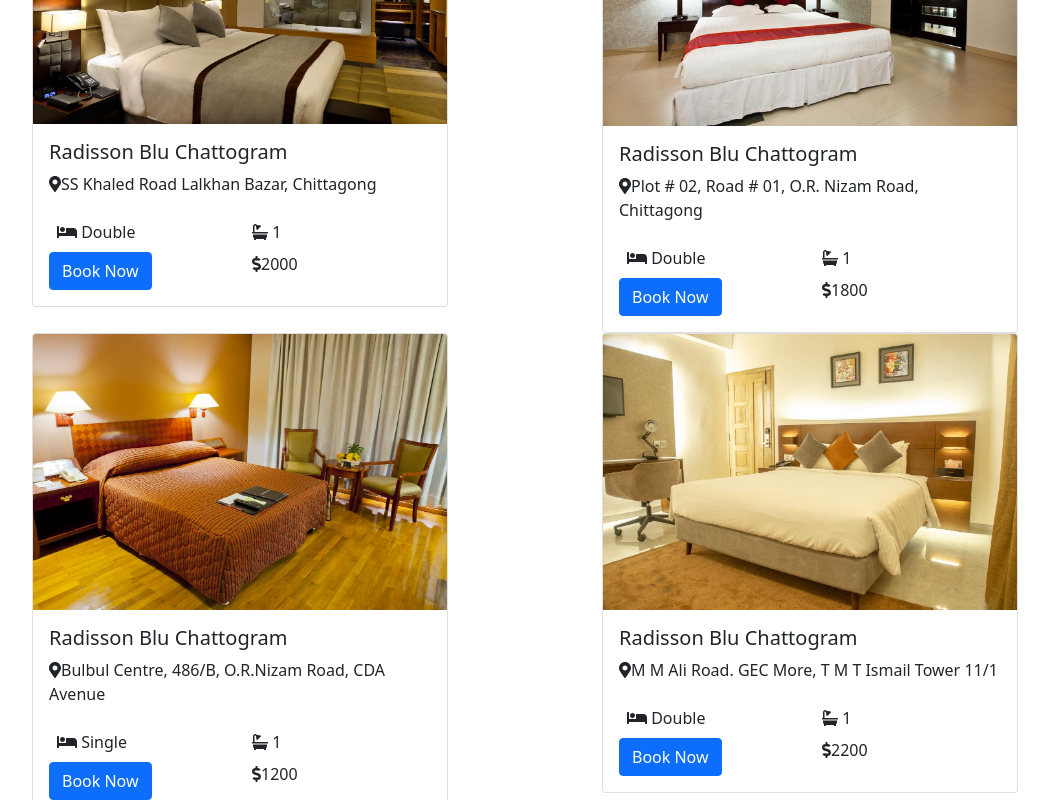
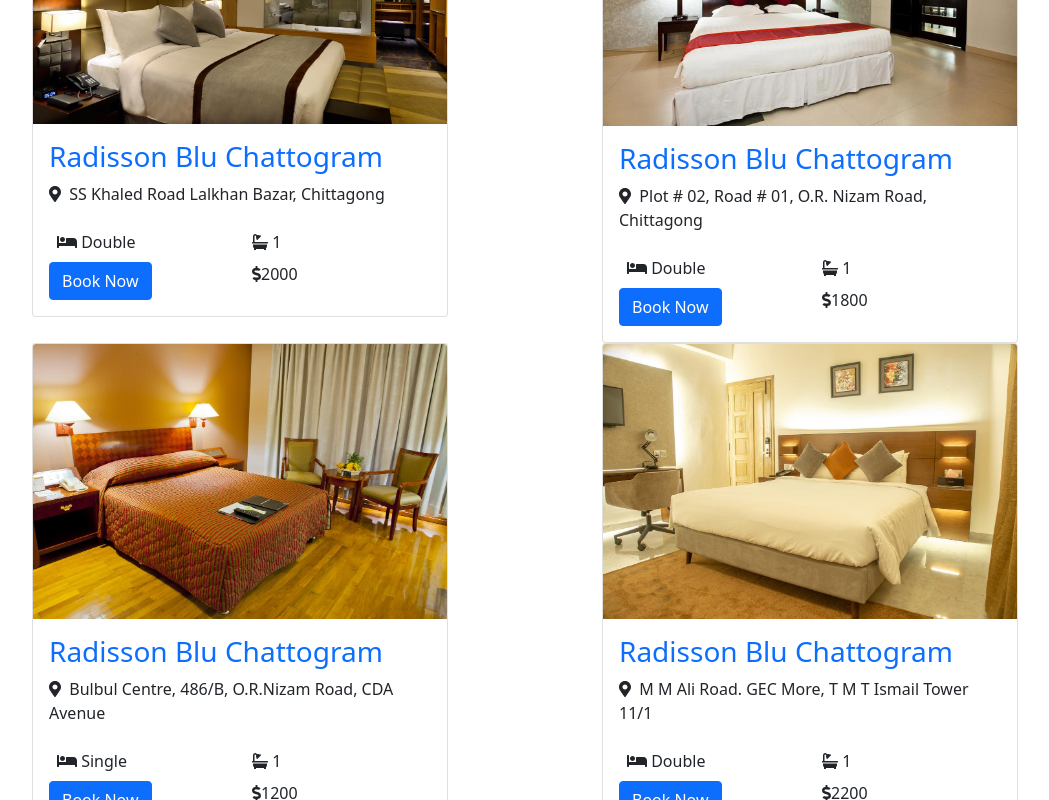
Before and after one commit to Rahat47/rent-masters, a React (Create React App) app: page / in a window 1280 px wide. Shown: the part 780-1580 px from the top of the page, without its empty margins (50-1099 px from the left). Built offline with nearby package versions, Linux system fonts and the light colour scheme.

Commit message:
updated hotel card component

```diff
--- a/package.json
+++ b/package.json
@@ -16,8 +16,9 @@
     "react-dom": "^17.0.2",
     "react-redux": "^7.2.4",
     "react-router-dom": "^5.2.0",
-    "react-scripts": "4.0.3",
+    "react-scripts": "^4.0.3",
     "redux": "^4.1.0",
+    "uuid": "^8.3.2",
     "web-vitals": "^1.1.2"
   },
   "scripts": {
--- a/src/assets/data/data.js
+++ b/src/assets/data/data.js
@@ -4,10 +4,12 @@ import hotelImg3 from '../images/The-Peninsula.jpg';
 import hotelImg4 from '../images/Jatra-Rooms.jpg';
 import hotelImg5 from '../images/The-Avenue-Hotel.jpg';
 import hotelImg6 from '../images/Royal-Living-Hotel.jpg';
+import { v4 as uuidv4 } from 'uuid'
 
 //Export the hotels info array from here
 export const hotelsInfo = [
     {
+        id: uuidv4(),
         title: 'Radisson Blu Chattogram',
         img: hotelImg1,
         address: 'SS Khaled Road Lalkhan Bazar, Chittagong',
@@ -18,6 +20,7 @@ export const hotelsInfo = [
         price: 2000
     },
     {
+        id: uuidv4(),
         title: 'Radisson Blu Chattogram',
         img: hotelImg2,
         address: 'Plot # 02, Road # 01, O.R. Nizam Road, Chittagong',
@@ -28,6 +31,7 @@ export const hotelsInfo = [
         price: 1800
     },
     {
+        id: uuidv4(),
         title: 'Radisson Blu Chattogram',
         img: hotelImg3,
         address: 'Bulbul Centre, 486/B, O.R.Nizam Road, CDA Avenue',
@@ -38,6 +42,7 @@ export const hotelsInfo = [
         price: 1200
     },
     {
+        id: uuidv4(),
         title: 'Radisson Blu Chattogram',
         img: hotelImg4,
         address: 'M M Ali Road. GEC More, T M T Ismail Tower 11/1',
@@ -48,6 +53,7 @@ export const hotelsInfo = [
         price: 2200
     },
     {
+        id: uuidv4(),
         title: 'Radisson Blu Chattogram',
         img: hotelImg5,
         address: 'Ispahani Moor, Lalkhan Bazar, 4150 Chittagong',
@@ -58,6 +64,7 @@ export const hotelsInfo = [
         price: 1900
     },
     {
+        id: uuidv4(),
         title: 'Radisson Blu Chattogram',
         img: hotelImg6,
         address: '431, D.T. Road, Kadamtoli, 4100 Chittagong',
--- a/src/components/Hotels/HotelCard.jsx
+++ b/src/components/Hotels/HotelCard.jsx
@@ -7,6 +7,7 @@ import {
     faMapMarkerAlt,
 } from "@fortawesome/free-solid-svg-icons";
 import { Card, Button, Col, Row } from "react-bootstrap";
+import { Link } from "react-router-dom";
 
 const HotelCard = ({ room }) => {
     return (
@@ -14,10 +15,17 @@ const HotelCard = ({ room }) => {
             <Card style={{ width: "26rem" }}>
                 <Card.Img variant="top" src={room.img} />
                 <Card.Body>
-                    <Card.Title>{room.title}</Card.Title>
+                    <Card.Title>
+                        <Link
+                            className="text-decoration-none fs-3 "
+                            to={`/room/${room.id}`}
+                        >
+                            {room.title}
+                        </Link>
+                    </Card.Title>
                     <Card.Text>
                         <FontAwesomeIcon icon={faMapMarkerAlt} />
-                        {room.address}
+                        &nbsp; {room.address}
                     </Card.Text>
                     <Row className="p-2">
                         <Col>
```
Also changed, not shown: 1 other file (tests, documents, lock files or other folders).
